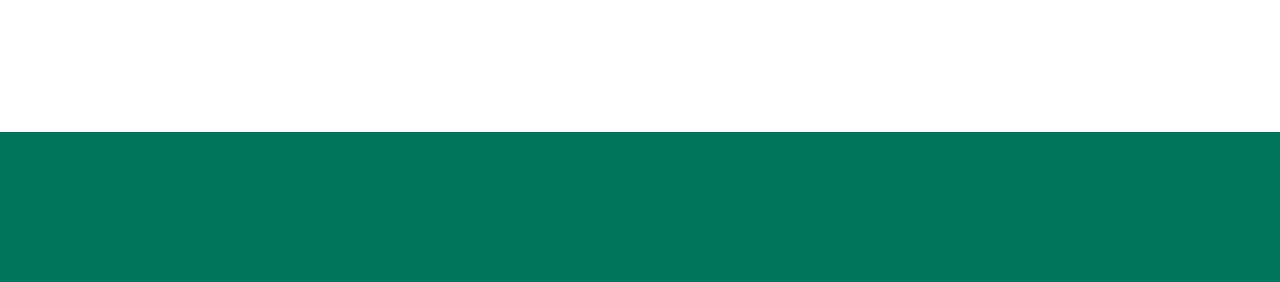
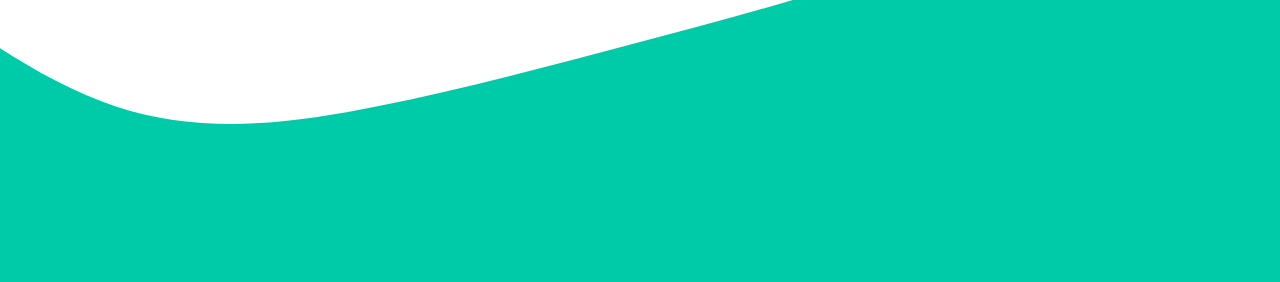
Before and after one commit to casistieinfo/Individ_Proj, a plain HTML site: page html/home.html in a window 1280 px wide. Shown: the part 800-1082 px from the top of the page. Drawn offline with Linux system fonts and the light colour scheme.

Commit message:
Main-Page-Transitiopn

```diff
--- a/Style/MainPage/MainPage.scss
+++ b/Style/MainPage/MainPage.scss
@@ -9,15 +9,28 @@
     font-weight: 200;
     text-align: center;
     width: 100%;
-    height: 100px;
+    height: 50px;
     font-family: "Poppins";
     text-decoration: none;
     transition: 0.3s;
+    position: relative;
+
+    &::before{
+        content: '';
+        position: absolute;
+        left: 0;
+        bottom: 0;
+        width: 100%;
+        height: 350px;
+        background-position: center;
+        background-repeat: no-repeat;
+        background-size: cover;
+        background-image: url('/design_/wave\ \(1\).svg');
+    }
 
     .main-1{
         display: flex;
-
-        background: #00755E;
+        background: #00cba9;
         height: 200px;
 
         padding: 10em;
```
Also changed, not shown: Style/MainPage/MainPage.css, design_/wave (1).svg (added), design_/wave.svg (added), 1 other file.
